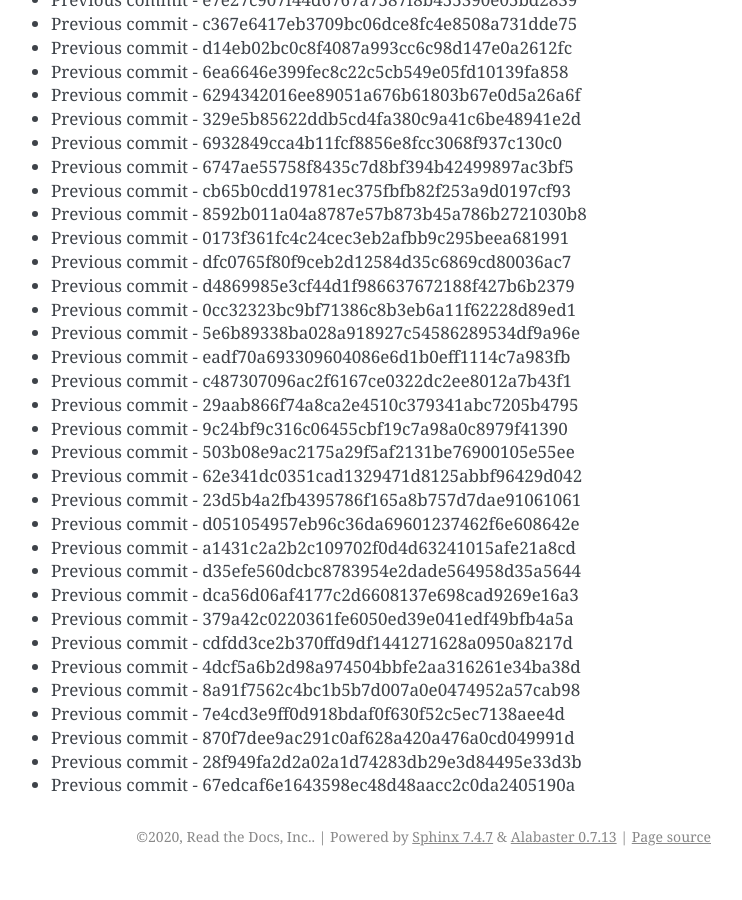
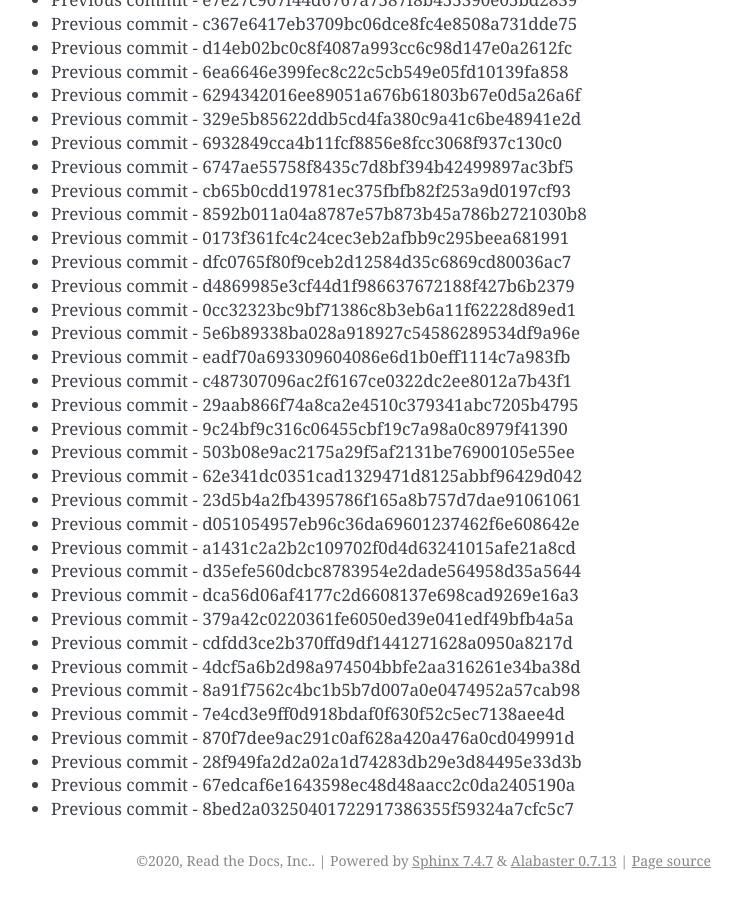
Before and after one commit to readthedocs/rtd-git-stresstest, a Sphinx documentation site: the page built from docs/updates.rst, in a window 1280 px wide and 900 px high, scrolled down 29164 px. Shown: the whole window, without its empty margins (399-1141 px from the left). Built offline with Sphinx 7.4.7, drawn with Linux system fonts in a browser that asks for light colours; before the commit the page ends 30040 px from its top, so only the background shows below that.

Commit message:
Generating commit from previous: 8bed2a03250401722917386355f59324a7cfc5c7

```diff
--- a/docs/updates.rst
+++ b/docs/updates.rst
@@ -1257,3 +1257,4 @@ It can be tested for any performance characteristics.
 * Previous commit - 870f7dee9ac291c0af628a420a476a0cd049991d
 * Previous commit - 28f949fa2d2a02a1d74283db29e3d84495e33d3b
 * Previous commit - 67edcaf6e1643598ec48d48aacc2c0da2405190a
+* Previous commit - 8bed2a03250401722917386355f59324a7cfc5c7
```
